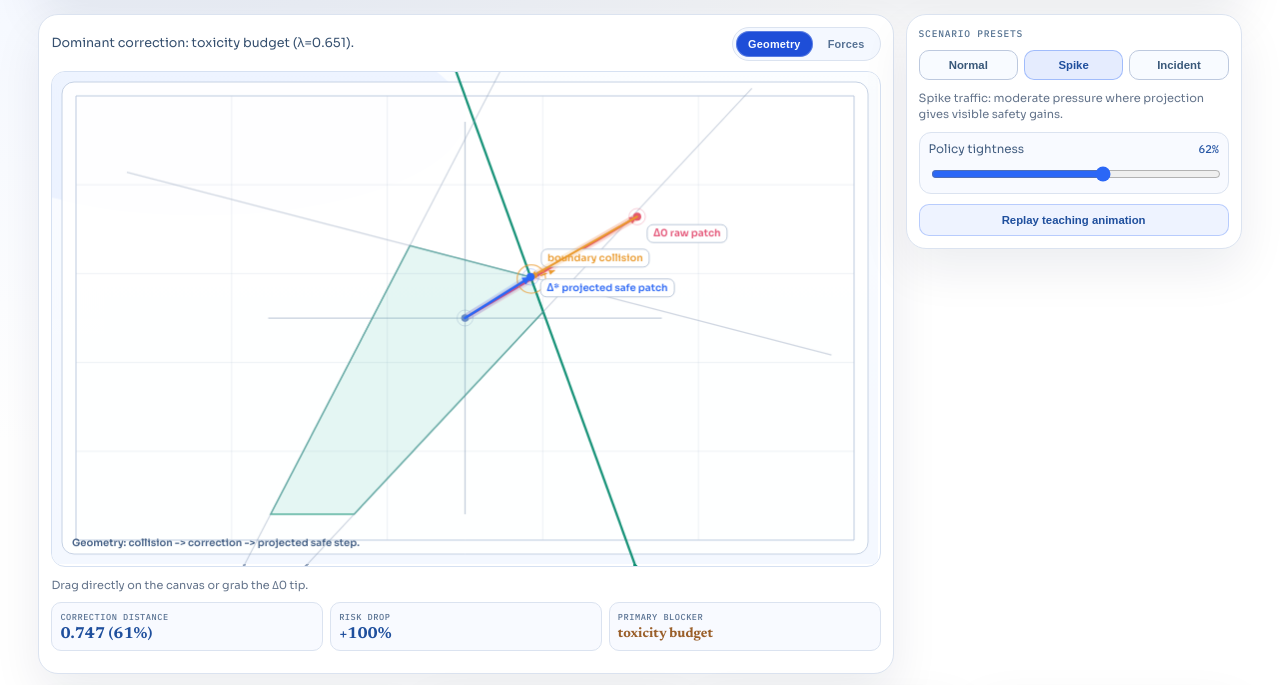
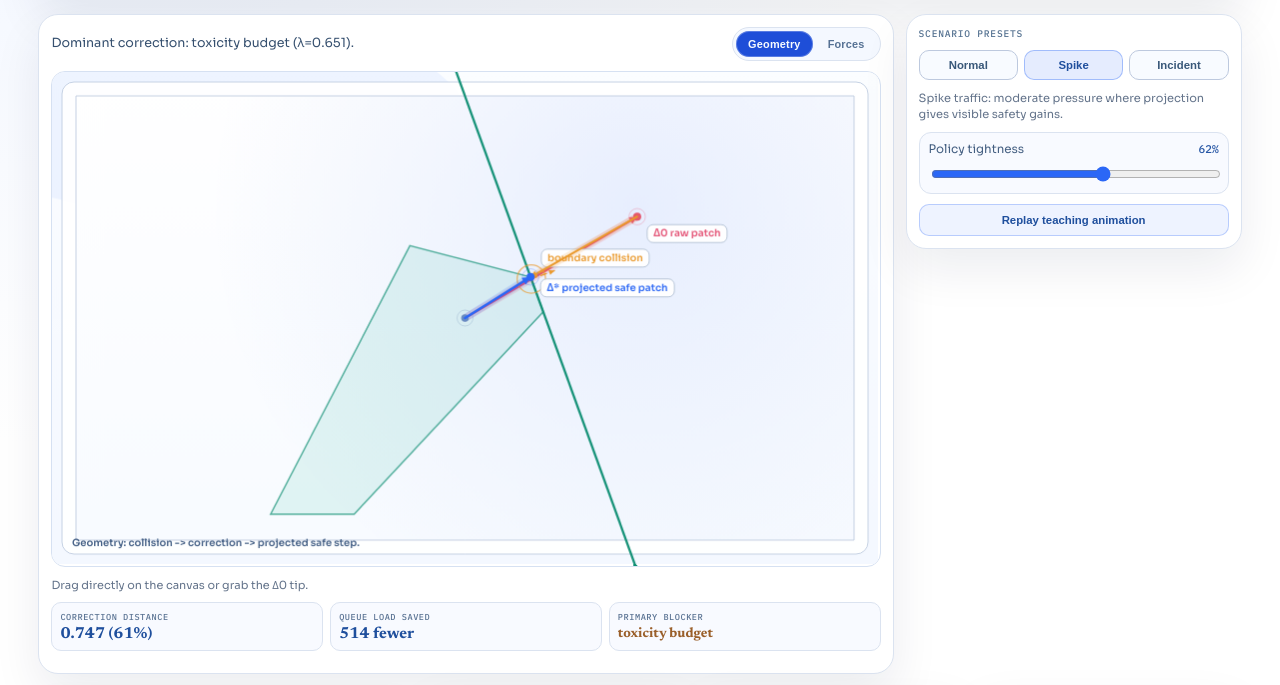
Before and after one commit to KumarNavish/safepatch, a website built with Vite: page index.html in a window 1280 px wide. Shown: the part 248-933 px from the top of the page. Built offline with nearby package versions, Linux system fonts and the light colour scheme; animation ran at ten frames a second.

Commit message:
Fix equation rendering and remove academic graph styling

```diff
--- a/index.html
+++ b/index.html
@@ -48,7 +48,7 @@
               <strong id="impact-correction" class="impact-value">--</strong>
             </article>
             <article class="impact-card">
-              <p class="impact-label">Risk drop</p>
+              <p class="impact-label">Queue load saved</p>
               <strong id="impact-risk" class="impact-value">--</strong>
             </article>
             <article class="impact-card">
--- a/src/main.ts
+++ b/src/main.ts
@@ -389,8 +389,10 @@ function buildMathTerms(evaluation: Evaluation): MathTermUi[] {
       return {
         id: diagnostic.id,
         label: diagnostic.label,
-        lambdaText: `λ ${diagnostic.lambda.toFixed(3)}`,
-        vectorText: `-η λ n = (${correction.x.toFixed(3)}, ${correction.y.toFixed(3)})`,
+        lambdaTex: String.raw`\lambda_{${diagnostic.id}}=${diagnostic.lambda.toFixed(3)}`,
+        vectorTex: String.raw`-\eta\,\lambda_{${diagnostic.id}}\,n_{${diagnostic.id}}=\left(${correction.x.toFixed(
+          3,
+        )},\;${correction.y.toFixed(3)}\right)`,
         color: forceColor(diagnostic.id),
         active: evaluation.projection.activeSetIds.includes(diagnostic.id),
       }
@@ -425,9 +427,11 @@ function buildOutcomeFrame(
   } else if (teachingProgress < 1) {
     stageCaption = 'Step 4: Corrected patch Δ* lands inside the feasible region.'
   } else if (dragging) {
-    stageCaption = `Dragging Δ0: queue delta ${evaluation.queuePeakDelta >= 0 ? '-' : '+'}${Math.abs(
-      evaluation.queuePeakDelta,
-    ).toLocaleString()} and correction ${evaluation.correctionNorm.toFixed(3)}.`
+    const queueNarrative =
+      evaluation.queuePeakDelta >= 0
+        ? `${Math.abs(evaluation.queuePeakDelta).toLocaleString()} fewer queued`
+        : `${Math.abs(evaluation.queuePeakDelta).toLocaleString()} more queued`
+    stageCaption = `Dragging Δ0: ${queueNarrative}, correction cost ${evaluation.correctionNorm.toFixed(3)}.`
   } else if (dominantLabel && dominantLambda > PROJECTION_TOLERANCE) {
     stageCaption = `Dominant correction: ${dominantLabel} (λ=${dominantLambda.toFixed(3)}).`
   } else {
@@ -446,7 +450,10 @@ function buildOutcomeFrame(
     readinessText: `Readiness: ${evaluation.readiness}/100`,
     stageCaption,
     impactCorrectionText: `${evaluation.correctionNorm.toFixed(3)} (${Math.round(evaluation.correctionNormRatio * 100)}%)`,
-    impactRiskText: `${evaluation.riskDropPct >= 0 ? '+' : ''}${Math.round(evaluation.riskDropPct)}%`,
+    impactRiskText:
+      evaluation.queuePeakDelta >= 0
+        ? `${Math.abs(evaluation.queuePeakDelta).toLocaleString()} fewer`
+        : `${Math.abs(evaluation.queuePeakDelta).toLocaleString()} more`,
     impactBlockerText: evaluation.dominantConstraintLabel ?? 'No active blocker',
   }
 }
--- a/src/render.ts
+++ b/src/render.ts
@@ -48,8 +48,6 @@ interface TeachingBeats {
 const RAW_COLOR = '#e44f73'
 const SAFE_COLOR = '#2b67f6'
 const PUSH_COLOR = '#ea9a2d'
-const GRID_COLOR = 'rgba(122, 144, 176, 0.12)'
-const AXIS_COLOR = 'rgba(100, 126, 164, 0.38)'
 const FEASIBLE_FILL = 'rgba(21, 169, 143, 0.11)'
 const FEASIBLE_STROKE = 'rgba(15, 143, 116, 0.68)'
 const LABEL_BG = 'rgba(255, 255, 255, 0.95)'
@@ -181,8 +179,7 @@ export class SceneRenderer {
     const visibleSet = new Set(input.visibleCorrectionIds)
     const primaryDiagnostic = this.primaryViolatedDiagnostic(input.projection)
 
-    this.drawGrid(plotRect, 5, 5)
-    this.drawAxes(plotRect, mapper)
+    this.drawStageSurface(plotRect)
     this.drawFeasibleRegion(activeHalfspaces, mapper)
 
     this.drawBoundaries({
@@ -291,47 +288,25 @@ export class SceneRenderer {
     }
   }
 
-  private drawGrid(rect: Rect, vertical: number, horizontal: number): void {
-    for (let i = 0; i <= vertical; i += 1) {
-      const x = rect.x + (i / vertical) * rect.width
-      this.ctx.beginPath()
-      this.ctx.moveTo(x, rect.y)
-      this.ctx.lineTo(x, rect.y + rect.height)
-      this.ctx.strokeStyle = GRID_COLOR
-      this.ctx.lineWidth = 1
-      this.ctx.stroke()
-    }
+  private drawStageSurface(rect: Rect): void {
+    const gradient = this.ctx.createLinearGradient(rect.x, rect.y, rect.x, rect.y + rect.height)
+    gradient.addColorStop(0, '#ffffff')
+    gradient.addColorStop(1, '#f8fbff')
+    this.ctx.fillStyle = gradient
+    this.ctx.fillRect(rect.x, rect.y, rect.width, rect.height)
 
-    for (let i = 0; i <= horizontal; i += 1) {
-      const y = rect.y + (i / horizontal) * rect.height
-      this.ctx.beginPath()
-      this.ctx.moveTo(rect.x, y)
-      this.ctx.lineTo(rect.x + rect.width, y)
-      this.ctx.strokeStyle = GRID_COLOR
-      this.ctx.lineWidth = 1
-      this.ctx.stroke()
-    }
-  }
-
-  private drawAxes(rect: Rect, mapper: Mapper): void {
-    const x0 = mapper.worldToCanvas(vec(-mapper.worldRadius, 0))
-    const x1 = mapper.worldToCanvas(vec(mapper.worldRadius, 0))
-    const y0 = mapper.worldToCanvas(vec(0, -mapper.worldRadius))
-    const y1 = mapper.worldToCanvas(vec(0, mapper.worldRadius))
-
-    this.ctx.beginPath()
-    this.ctx.moveTo(x0.x, x0.y)
-    this.ctx.lineTo(x1.x, x1.y)
-    this.ctx.strokeStyle = AXIS_COLOR
-    this.ctx.lineWidth = 1.25
-    this.ctx.stroke()
-
-    this.ctx.beginPath()
-    this.ctx.moveTo(y0.x, y0.y)
-    this.ctx.lineTo(y1.x, y1.y)
-    this.ctx.strokeStyle = AXIS_COLOR
-    this.ctx.lineWidth = 1.25
-    this.ctx.stroke()
+    const halo = this.ctx.createRadialGradient(
+      rect.x + rect.width * 0.72,
+      rect.y + rect.height * 0.25,
+      6,
+      rect.x + rect.width * 0.72,
+      rect.y + rect.height * 0.25,
+      rect.width * 0.55,
+    )
+    halo.addColorStop(0, 'rgba(43, 103, 246, 0.10)')
+    halo.addColorStop(1, 'rgba(43, 103, 246, 0)')
+    this.ctx.fillStyle = halo
+    this.ctx.fillRect(rect.x, rect.y, rect.width, rect.height)
 
     this.ctx.beginPath()
     this.ctx.rect(rect.x, rect.y, rect.width, rect.height)
@@ -385,6 +360,11 @@ export class SceneRenderer {
       const baseColor = this.colorForConstraint(halfspace.id, index)
       const isActive = input.activeSet.has(halfspace.id)
       const isPrimary = input.primaryDiagnostic?.id === halfspace.id
+      const isHighlighted = input.highlightedConstraintId === halfspace.id
+
+      if (input.mode === 'geometry' && input.primaryDiagnostic && !isPrimary && !isHighlighted) {
+        return
+      }
 
       let stroke = 'rgba(143, 161, 186, 0.42)'
       let width = 1.2
@@ -400,9 +380,12 @@ export class SceneRenderer {
       } else if (isPrimary) {
         stroke = withAlpha(PUSH_COLOR, 0.52 + input.hitBeat * 0.4)
         width = 1.4 + input.hitBeat * 0.9
+      } else if (input.mode === 'geometry') {
+        stroke = 'rgba(143, 161, 186, 0.16)'
+        width = 1
       }
 
-      if (input.highlightedConstraintId === halfspace.id) {
+      if (isHighlighted) {
         stroke = withAlpha(baseColor, 0.96)
         width = 2.3
       }
--- a/src/ui.ts
+++ b/src/ui.ts
@@ -24,8 +24,8 @@ export interface ForceBarUi {
 export interface MathTermUi {
   id: string
   label: string
-  lambdaText: string
-  vectorText: string
+  lambdaTex: string
+  vectorTex: string
   color: string
   active: boolean
 }
@@ -365,13 +365,21 @@ export class UIController {
 
       const lambda = document.createElement('p')
       lambda.className = 'math-term-lambda'
-      lambda.textContent = term.lambdaText
+      lambda.innerHTML = katex.renderToString(term.lambdaTex, {
+        displayMode: false,
+        throwOnError: false,
+        output: 'html',
+      })
 
       head.append(label, lambda)
 
       const vector = document.createElement('p')
       vector.className = 'math-term-vector'
-      vector.textContent = term.vectorText
+      vector.innerHTML = katex.renderToString(term.vectorTex, {
+        displayMode: false,
+        throwOnError: false,
+        output: 'html',
+      })
 
       card.append(head, vector)
       return card
--- a/styles.css
+++ b/styles.css
@@ -206,6 +206,9 @@ h1 {
 .impact-blocker {
   color: #9a5f2a;
   font-size: 0.86rem;
+  white-space: nowrap;
+  overflow: hidden;
+  text-overflow: ellipsis;
 }
 
 .force-bars {
@@ -569,6 +572,15 @@ input[type='range'] {
   overflow-x: auto;
 }
 
+.equation .katex {
+  font-size: 1.03em;
+  color: #17345f;
+}
+
+.equation .katex-display {
+  margin: 0.24rem 0;
+}
+
 .equation-sub {
   margin-top: 8px;
 }
@@ -610,15 +622,15 @@ input[type='range'] {
 .math-term-lambda {
   margin: 0;
   color: #1f4f9d;
-  font-family: 'IBM Plex Mono', monospace;
   font-size: 0.62rem;
+  line-height: 1.2;
 }
 
 .math-term-vector {
   margin: 0;
   color: var(--ink-soft);
-  font-family: 'IBM Plex Mono', monospace;
   font-size: 0.63rem;
+  line-height: 1.3;
 }
 
 .math-note {
```
